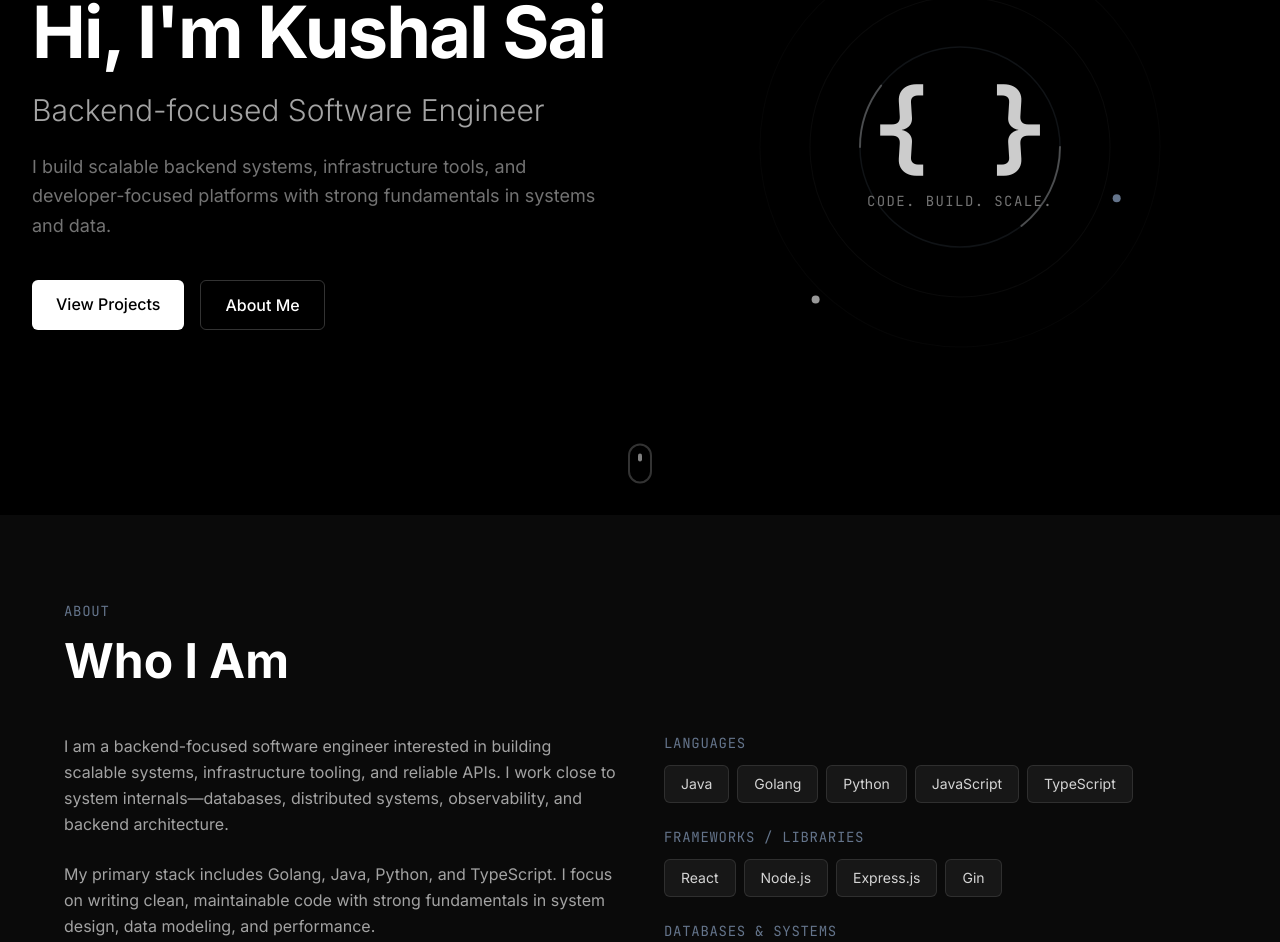
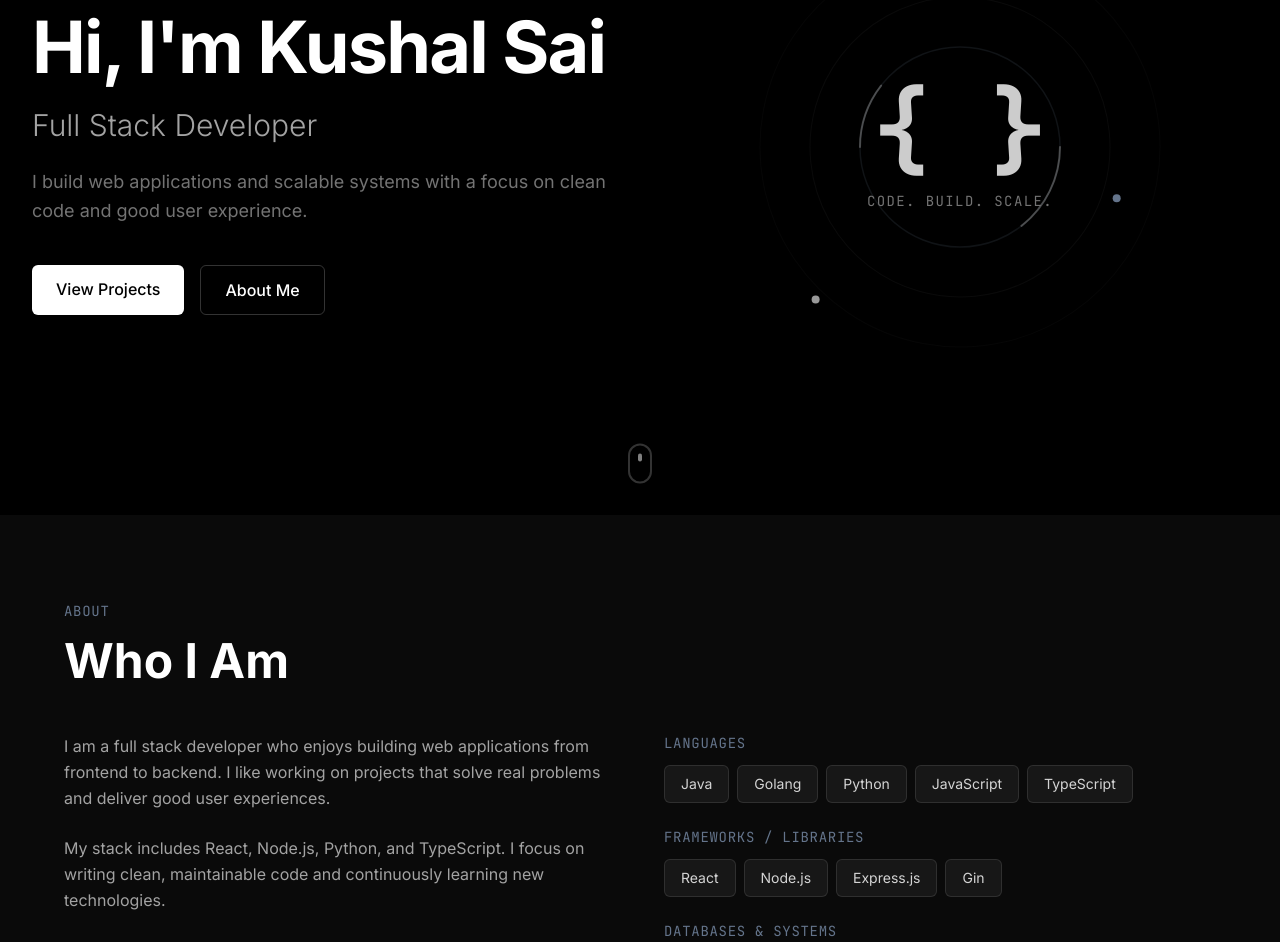
Before and after one commit to kushalsai-01/portfolio, a Next.js app: page / in a window 1280 px wide. Shown: the part 285-1227 px from the top of the page. Built offline with nearby package versions, Linux system fonts and the light colour scheme.

Commit message:
Update tone to full stack developer

```diff
--- a/src/components/About.tsx
+++ b/src/components/About.tsx
@@ -40,20 +40,18 @@ export default function About() {
             {/* Bio */}
             <div className="space-y-6 text-neutral-400 leading-relaxed">
               <p>
-                I am a backend-focused software engineer interested in building
-                scalable systems, infrastructure tooling, and reliable APIs. I work
-                close to system internals—databases, distributed systems, observability,
-                and backend architecture.
+                I am a full stack developer who enjoys building web applications
+                from frontend to backend. I like working on projects that solve
+                real problems and deliver good user experiences.
               </p>
               <p>
-                My primary stack includes Golang, Java, Python, and TypeScript. I
-                focus on writing clean, maintainable code with strong fundamentals
-                in system design, data modeling, and performance.
+                My stack includes React, Node.js, Python, and TypeScript. I focus
+                on writing clean, maintainable code and continuously learning new
+                technologies.
               </p>
               <p>
-                I have experience working with real datasets, building ML pipelines,
-                and designing production-like backend systems with monitoring,
-                alerting, and security in mind.
+                I have experience with data analysis, machine learning projects,
+                and building production-ready applications with proper architecture.
               </p>
             </div>
 
--- a/src/components/Hero.tsx
+++ b/src/components/Hero.tsx
@@ -51,14 +51,14 @@ export default function Hero() {
             variants={itemVariants}
             className="text-2xl lg:text-3xl text-neutral-400 font-light"
           >
-            Backend-focused Software Engineer
+            Full Stack Developer
           </motion.h2>
 
           <motion.p
             variants={itemVariants}
             className="text-neutral-500 text-lg leading-relaxed max-w-xl"
           >
-            I build scalable backend systems, infrastructure tools, and developer-focused platforms with strong fundamentals in systems and data.
+            I build web applications and scalable systems with a focus on clean code and good user experience.
           </motion.p>
 
           <motion.div variants={itemVariants} className="flex gap-4 pt-4">
--- a/src/components/Projects.tsx
+++ b/src/components/Projects.tsx
@@ -62,8 +62,7 @@ export default function Projects() {
               Featured Projects
             </h2>
             <p className="text-neutral-500 max-w-2xl">
-              A selection of recent projects showcasing backend systems, infrastructure
-              tools, and developer-focused solutions.
+              A selection of projects I've worked on, from web apps to ML-powered tools.
             </p>
           </div>
 
```
